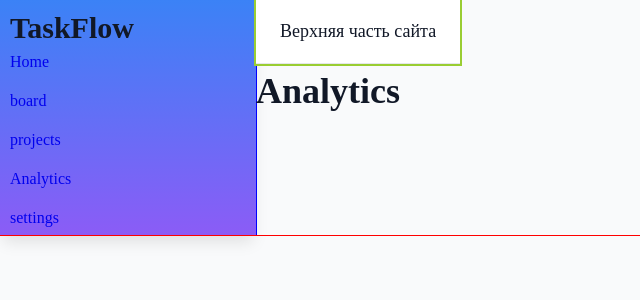
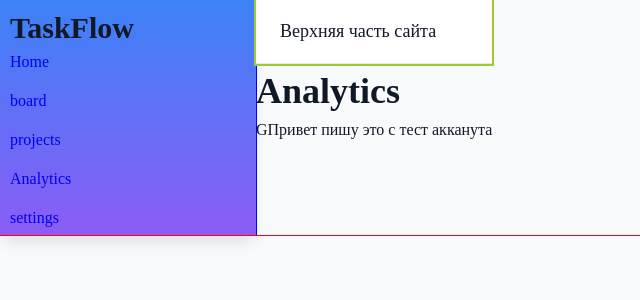
Before and after one commit to arsen-kazaryan/TaskFlow-v2, a React (Vite) app: page /analytics in a window 1280 px wide. Shown: the top 300 px of the page, without its empty margins (0-640 px from the left). Built offline with nearby package versions, Linux system fonts and the light colour scheme.

Commit message:
fix:text

```diff
--- a/src/pages/Analytics.jsx
+++ b/src/pages/Analytics.jsx
@@ -2,6 +2,7 @@ const Analytics = () => {
   return (
     <>
       <h1>Analytics</h1>
+      <p>GПривет пишу это с тест акканута</p>
     </>
   )
 }
```
Also changed, not shown: 1 other file (tests, documents, lock files or other folders).
